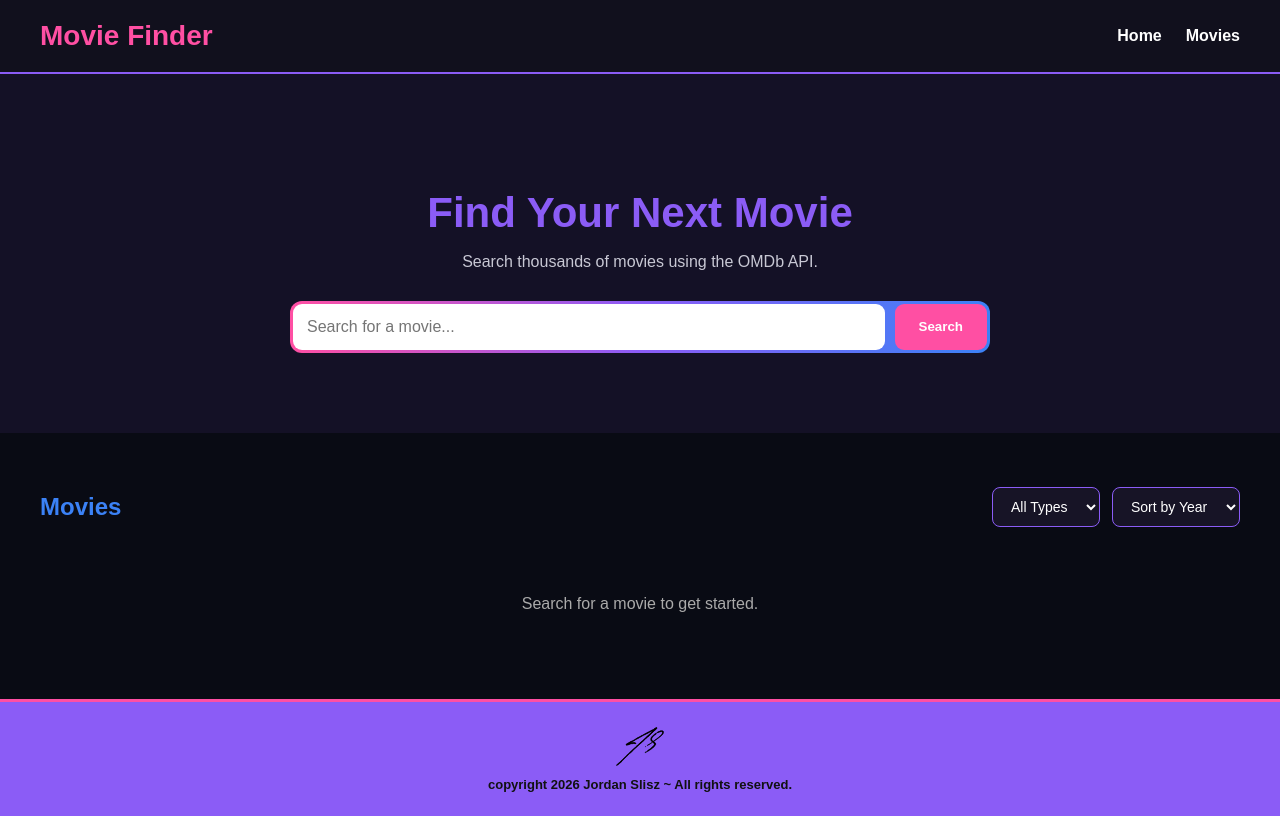
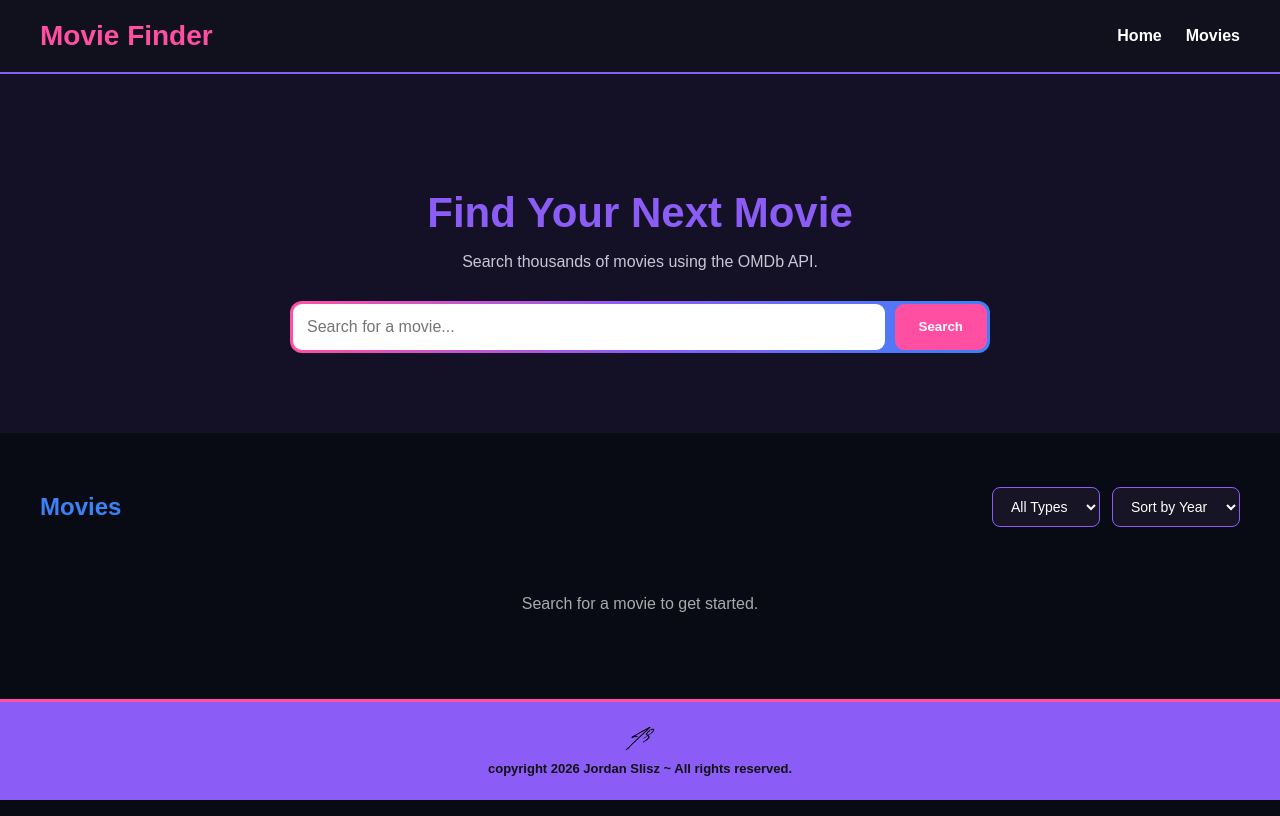
Before and after one commit to jslisz-code/movie-react-app, a React (Create React App) app: page / in a window 1280 px wide. Built offline with nearby package versions, Linux system fonts and the light colour scheme.

Commit message:
poster image edits/final push

```diff
--- a/src/App.css
+++ b/src/App.css
@@ -338,7 +338,7 @@ body {
 
 .footer-signature img {
   display: block;
-  width: 50px;
+  width: 30px;
   height: auto;
   filter: brightness(0);
 }
```
